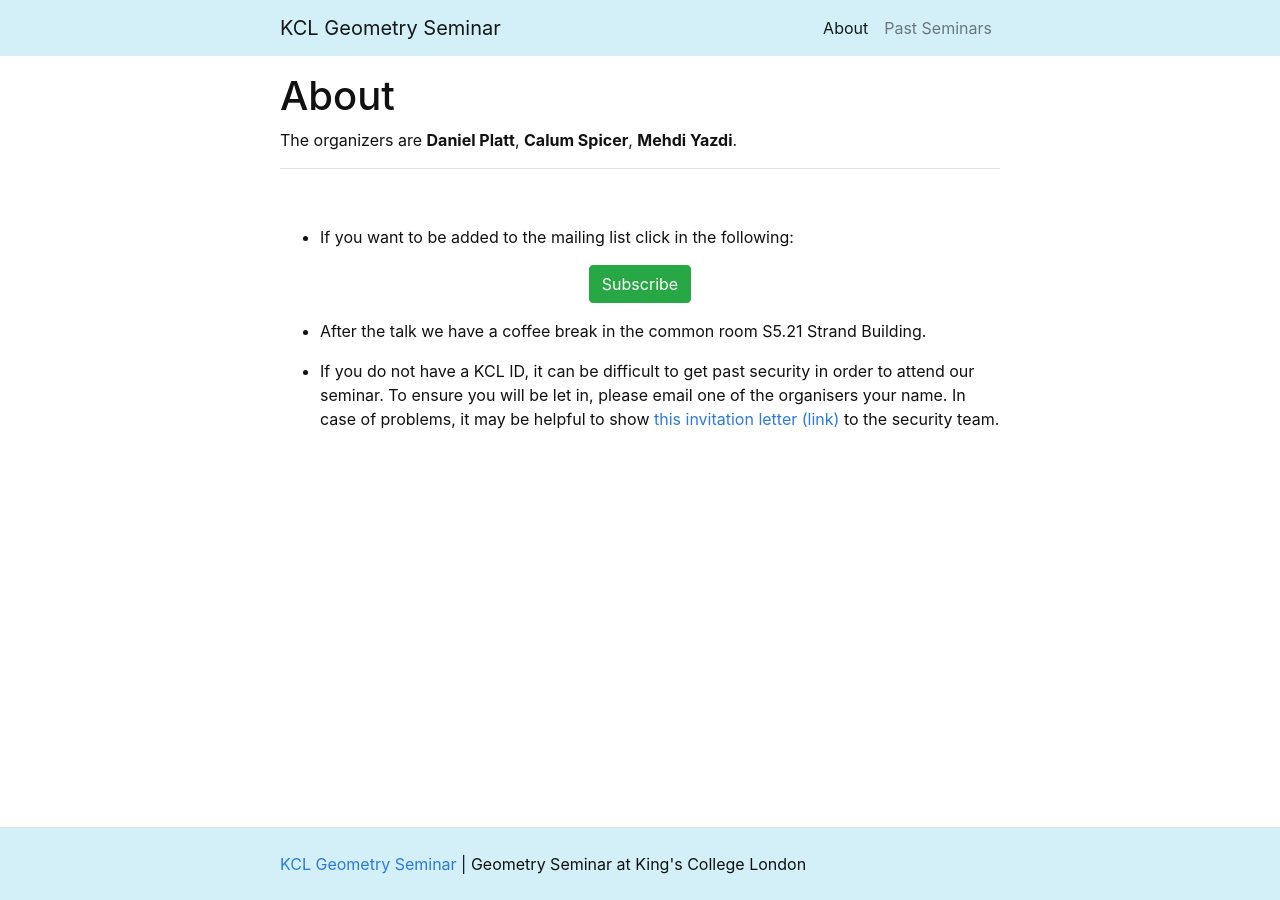
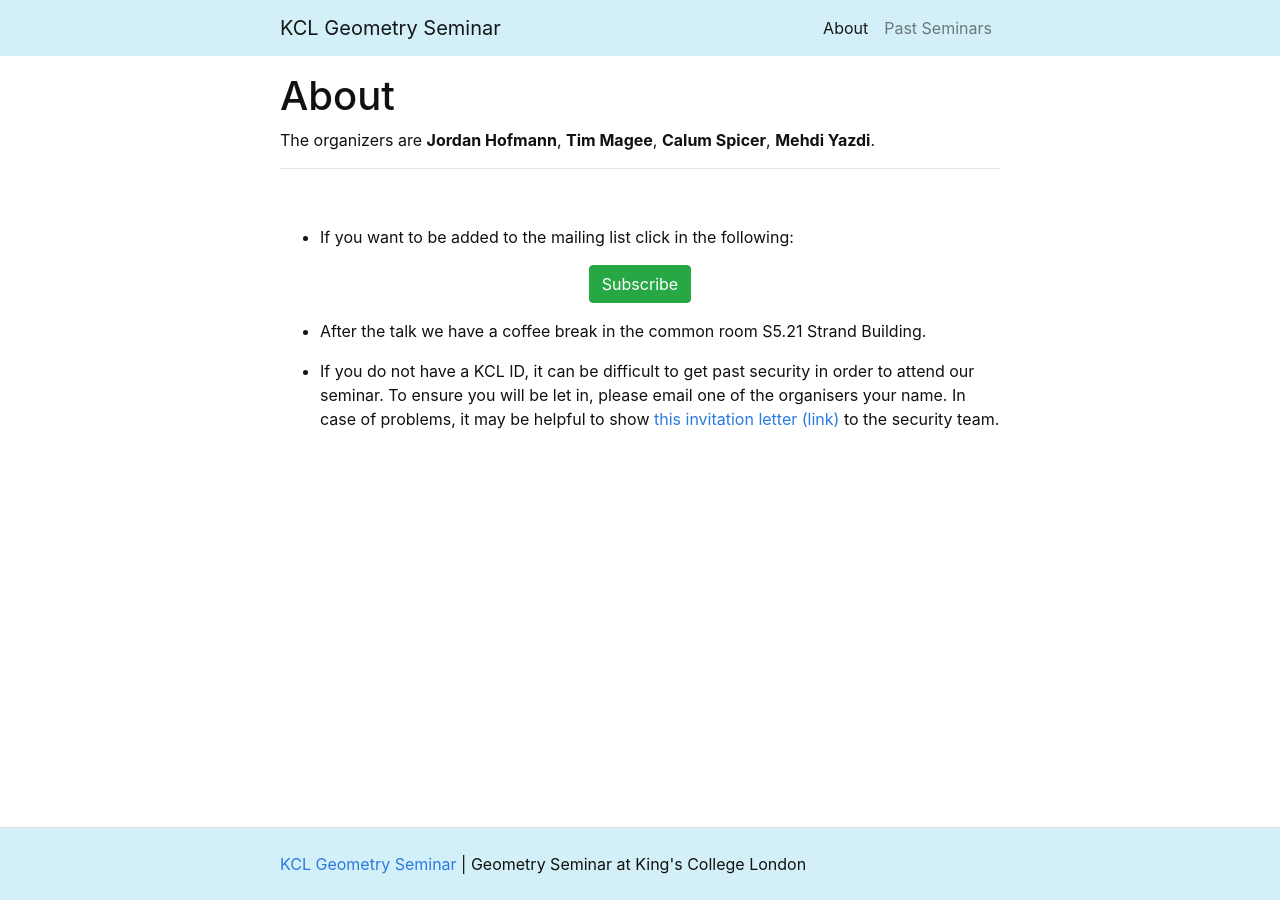
Before and after one commit to kcl-geometry-seminar/kcl-geometry-seminar.github.io, a Jekyll site: the page built from pages/about.md, in a window 1280 px wide. Built offline with Jekyll 4.4.1, drawn with Linux system fonts in a browser that asks for light colours; a script that is not in the unit is left out.

Commit message:
Update about.md

```diff
--- a/pages/about.md
+++ b/pages/about.md
@@ -4,7 +4,7 @@ nav: About
 nav_order: 1
 ---
 
-The organizers are **Daniel Platt**, **Calum Spicer**, **Mehdi Yazdi**.
+The organizers are **Jordan Hofmann**, **Tim Magee**, **Calum Spicer**, **Mehdi Yazdi**.
 
 ----------------------------------------------------------------
 <br />
```
